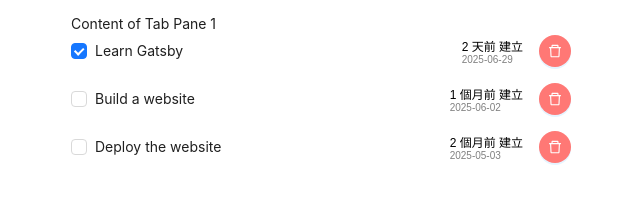
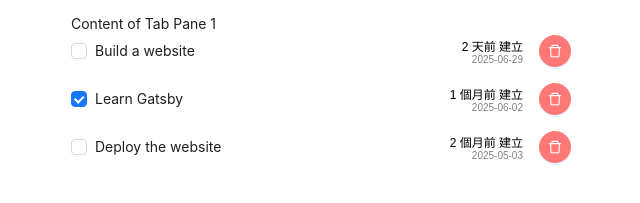
Before and after one commit to Dobubu/test-gatsby, a Gatsby site: page /todo in a window 1280 px wide. Shown: the part 405-608 px from the top of the page, without its empty margins (319-959 px from the left). Built offline with nearby package versions, Linux system fonts and the light colour scheme; Gatsby itself is replaced by a stand-in of ours.

Commit message:
feat: sort todoList data - update todoList with handleSortTodos
但這會有初始不排序問題，補了 useEffect []

```diff
--- a/src/components/todo/TodoItem.tsx
+++ b/src/components/todo/TodoItem.tsx
@@ -24,7 +24,7 @@ const TodoItem = ({ index, todo, onChangeCheckBox, onDeleteTodo }) => {
       </Checkbox>
 
       <Flex style={{ marginLeft: "auto" }} align="center" gap="middle">
-        <Flex vertical>
+        <Flex vertical align="flex-end">
           <span style={{ fontSize: 12 }}>
             {formatTimeAgo(todo.created)} 建立
           </span>
--- a/src/pages/todo.js
+++ b/src/pages/todo.js
@@ -32,13 +32,13 @@ const defaultTodoList = [
     id: 1,
     title: "Learn Gatsby",
     completed: true,
-    created: "2025-06-29",
+    created: "2025-06-02",
   },
   {
     id: 2,
     title: "Build a website",
     completed: false,
-    created: "2025-06-02",
+    created: "2025-06-29",
   },
   {
     id: 3,
@@ -72,25 +72,29 @@ function TodoPage() {
 
   const [sortState, setSortState] = useState("newest");
 
-  const handleSortTodos = () => {
-    setSortState((prevState) => (prevState === "newest" ? "oldest" : "newest"));
+  const sortedTodoList = () => {
+    setTodoList((prevTodoList) =>
+      [...prevTodoList].sort((a, b) =>
+        sortState === "newest"
+          ? new Date(b.created) - new Date(a.created)
+          : new Date(a.created) - new Date(b.created)
+      )
+    );
   };
 
   useEffect(() => {
-    if (sortState === "newest") {
-      setTodoList((prevTodoList) =>
-        [...prevTodoList].sort(
-          (a, b) => new Date(b.created) - new Date(a.created)
-        )
-      );
-    } else {
-      setTodoList((prevTodoList) =>
-        [...prevTodoList].sort(
-          (a, b) => new Date(a.created) - new Date(b.created)
-        )
-      );
-    }
-  }, [sortState]);
+    sortedTodoList();
+  }, []);
+
+  const handleSortTodos = () => {
+    setSortState((prevState) => {
+      const newSortState = prevState === "newest" ? "oldest" : "newest";
+      console.log("newSortState: ", newSortState);
+
+      sortedTodoList();
+      return newSortState;
+    });
+  };
 
   const onChangeCheckBox = (e, id) => {
     const checked = e.target.checked;
```
